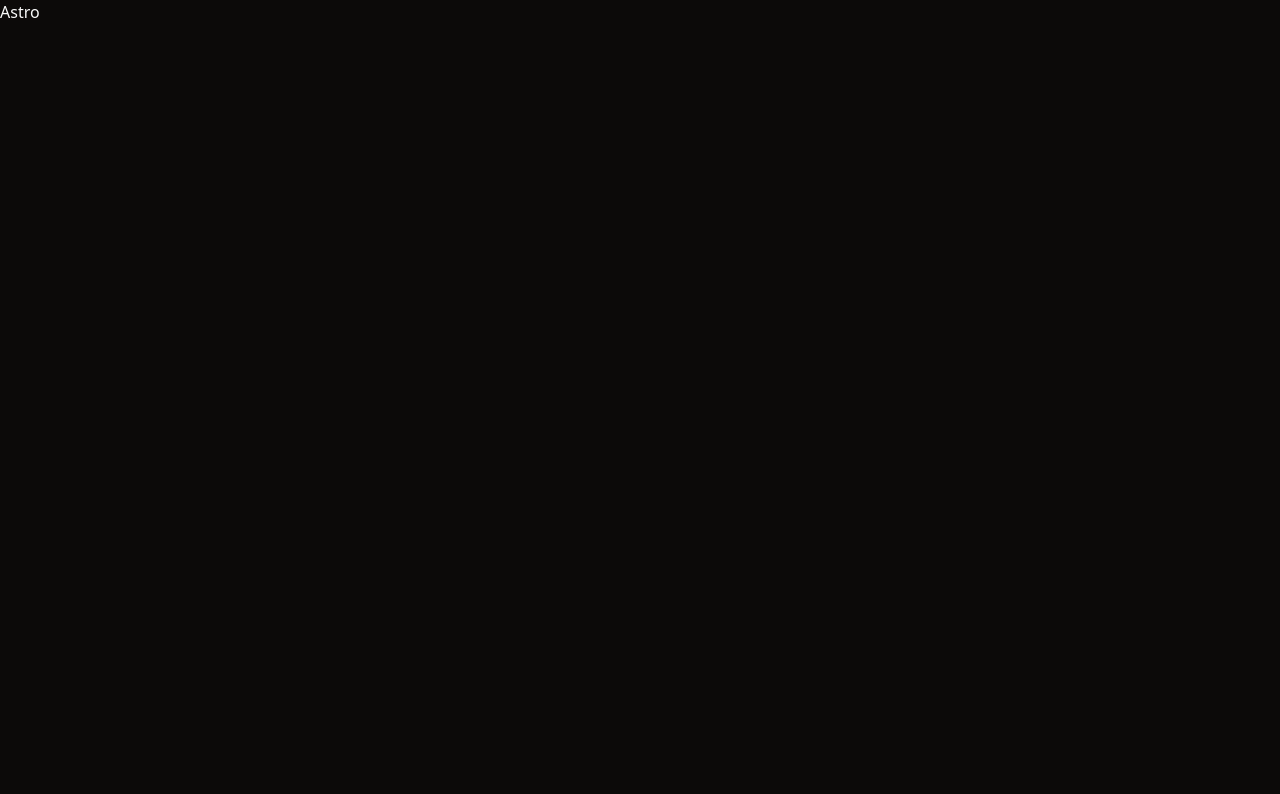
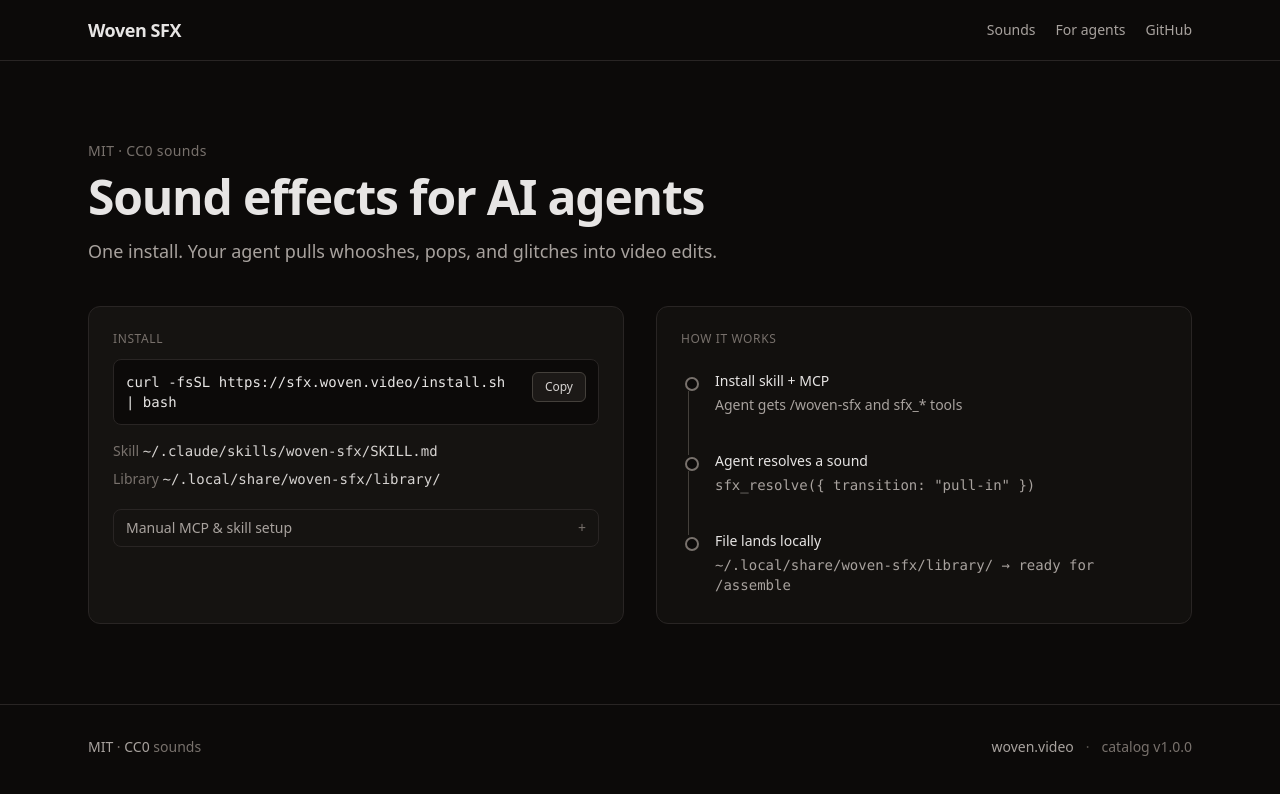
Before and after one commit to woven-video/woven-sfx, an Astro site in the folder apps/web/: page / in a window 1280 px wide. Built offline with nearby package versions, Linux system fonts and the light colour scheme; Astro itself is replaced by a stand-in of ours.

Commit message:
feat(web): add hero split with install panel and timeline

```diff
--- /dev/null
+++ b/apps/web/src/components/Hero.astro
@@ -0,0 +1,26 @@
+---
+import InstallPanel from "./InstallPanel";
+import HowItWorksTimeline from "./HowItWorksTimeline.astro";
+---
+
+<section class="mx-auto max-w-6xl px-4 py-12 sm:px-6 sm:py-16 lg:py-20">
+  <div class="max-w-2xl">
+    <p class="text-sm font-medium tracking-wide text-stone-500">
+      MIT · CC0 sounds
+    </p>
+    <h1
+      class="mt-3 text-3xl font-semibold tracking-tight text-stone-200 sm:text-4xl lg:text-5xl"
+    >
+      Sound effects for AI agents
+    </h1>
+    <p class="mt-4 text-base leading-relaxed text-stone-400 sm:text-lg">
+      One install. Your agent pulls whooshes, pops, and glitches into video
+      edits.
+    </p>
+  </div>
+
+  <div class="mt-10 grid gap-6 lg:grid-cols-2 lg:gap-8">
+    <InstallPanel client:load />
+    <HowItWorksTimeline />
+  </div>
+</section>
--- /dev/null
+++ b/apps/web/src/components/HowItWorksTimeline.astro
@@ -0,0 +1,56 @@
+---
+const steps = [
+  {
+    title: "Install skill + MCP",
+    description: "Agent gets /woven-sfx and sfx_* tools",
+  },
+  {
+    title: "Agent resolves a sound",
+    description: 'sfx_resolve({ transition: "pull-in" })',
+    code: true,
+  },
+  {
+    title: "File lands locally",
+    description:
+      "~/.local/share/woven-sfx/library/ → ready for /assemble",
+    code: true,
+  },
+];
+---
+
+<div class="rounded-xl border border-stone-800 bg-stone-900/40 p-5 sm:p-6">
+  <p class="mb-6 text-xs font-medium uppercase tracking-wider text-stone-500">
+    How it works
+  </p>
+
+  <ol class="relative space-y-8">
+    {
+      steps.map((step, index) => (
+        <li class="relative flex gap-4 pl-1">
+          {index < steps.length - 1 ? (
+            <span
+              class="absolute left-[7px] top-5 h-[calc(100%+1rem)] w-px bg-stone-700"
+              aria-hidden="true"
+            />
+          ) : null}
+
+          <span
+            class="relative z-10 mt-1.5 h-3.5 w-3.5 shrink-0 rounded-full border-2 border-stone-500 bg-stone-950"
+            aria-hidden="true"
+          />
+
+          <div class="min-w-0 pb-1">
+            <h3 class="text-sm font-medium text-stone-200">{step.title}</h3>
+            {step.code ? (
+              <p class="mt-1 font-mono text-sm text-stone-400">
+                {step.description}
+              </p>
+            ) : (
+              <p class="mt-1 text-sm text-stone-400">{step.description}</p>
+            )}
+          </div>
+        </li>
+      ))
+    }
+  </ol>
+</div>
--- /dev/null
+++ b/apps/web/src/components/InstallPanel.tsx
@@ -0,0 +1,118 @@
+import { useState } from "react";
+
+const INSTALL_CMD = "curl -fsSL https://sfx.woven.video/install.sh | bash";
+const SKILL_CMD =
+  "curl -fsSL https://sfx.woven.video/skill.md -o ~/.claude/skills/woven-sfx/SKILL.md";
+const MCP_CONFIG = `{
+  "mcpServers": {
+    "woven-sfx": {
+      "command": "npx",
+      "args": ["-y", "woven-sfx-mcp"]
+    }
+  }
+}`;
+
+async function copyText(text: string) {
+  await navigator.clipboard.writeText(text);
+}
+
+function CopyButton({
+  text,
+  label,
+}: {
+  text: string;
+  label: string;
+}) {
+  const [copied, setCopied] = useState(false);
+
+  async function handleCopy() {
+    await copyText(text);
+    setCopied(true);
+    window.setTimeout(() => setCopied(false), 2000);
+  }
+
+  return (
+    <button
+      type="button"
+      onClick={handleCopy}
+      className="shrink-0 rounded-md border border-stone-700 bg-stone-900 px-3 py-1.5 text-xs font-medium text-stone-300 transition-colors hover:border-stone-600 hover:bg-stone-800 hover:text-stone-200"
+      aria-label={`Copy ${label}`}
+    >
+      {copied ? "Copied" : "Copy"}
+    </button>
+  );
+}
+
+export default function InstallPanel() {
+  const [expanded, setExpanded] = useState(false);
+
+  return (
+    <div className="rounded-xl border border-stone-800 bg-stone-900/60 p-5 sm:p-6">
+      <p className="mb-3 text-xs font-medium uppercase tracking-wider text-stone-500">
+        Install
+      </p>
+
+      <div className="flex items-start gap-3 rounded-lg border border-stone-800 bg-stone-950 p-3">
+        <code className="min-w-0 flex-1 break-all font-mono text-sm text-stone-200">
+          {INSTALL_CMD}
+        </code>
+        <CopyButton text={INSTALL_CMD} label="install command" />
+      </div>
+
+      <div className="mt-4 space-y-2 text-sm text-stone-400">
+        <p>
+          <span className="text-stone-500">Skill</span>{" "}
+          <code className="font-mono text-stone-300">
+            ~/.claude/skills/woven-sfx/SKILL.md
+          </code>
+        </p>
+        <p>
+          <span className="text-stone-500">Library</span>{" "}
+          <code className="font-mono text-stone-300">
+            ~/.local/share/woven-sfx/library/
+          </code>
+        </p>
+      </div>
+
+      <button
+        type="button"
+        onClick={() => setExpanded((value) => !value)}
+        className="mt-5 flex w-full items-center justify-between gap-3 rounded-lg border border-stone-800 px-3 py-2 text-left text-sm text-stone-400 transition-colors hover:border-stone-700 hover:text-stone-300"
+        aria-expanded={expanded}
+      >
+        <span>Manual MCP &amp; skill setup</span>
+        <span className="text-stone-500" aria-hidden="true">
+          {expanded ? "−" : "+"}
+        </span>
+      </button>
+
+      {expanded ? (
+        <div className="mt-4 space-y-4">
+          <div>
+            <p className="mb-2 text-xs font-medium uppercase tracking-wider text-stone-500">
+              MCP config
+            </p>
+            <div className="flex items-start gap-3 rounded-lg border border-stone-800 bg-stone-950 p-3">
+              <pre className="min-w-0 flex-1 overflow-x-auto font-mono text-xs leading-relaxed text-stone-300">
+                {MCP_CONFIG}
+              </pre>
+              <CopyButton text={MCP_CONFIG} label="MCP config" />
+            </div>
+          </div>
+
+          <div>
+            <p className="mb-2 text-xs font-medium uppercase tracking-wider text-stone-500">
+              Skill only
+            </p>
+            <div className="flex items-start gap-3 rounded-lg border border-stone-800 bg-stone-950 p-3">
+              <code className="min-w-0 flex-1 break-all font-mono text-xs text-stone-300">
+                {SKILL_CMD}
+              </code>
+              <CopyButton text={SKILL_CMD} label="skill command" />
+            </div>
+          </div>
+        </div>
+      ) : null}
+    </div>
+  );
+}
--- /dev/null
+++ b/apps/web/src/components/SiteFooter.astro
@@ -0,0 +1,28 @@
+---
+import catalog from "../../public/catalog.json";
+---
+
+<footer class="border-t border-stone-800">
+  <div
+    class="mx-auto flex max-w-6xl flex-col gap-2 px-4 py-8 text-sm text-stone-500 sm:flex-row sm:items-center sm:justify-between sm:px-6"
+  >
+    <p>
+      <span class="text-stone-400">MIT</span> · <span class="text-stone-400"
+        >CC0</span
+      >
+      sounds
+    </p>
+    <p class="flex flex-wrap items-center gap-x-3 gap-y-1">
+      <a
+        href="https://woven.video"
+        target="_blank"
+        rel="noopener noreferrer"
+        class="text-stone-400 transition-colors hover:text-stone-200"
+      >
+        woven.video
+      </a>
+      <span aria-hidden="true" class="text-stone-600">·</span>
+      <span>catalog v{catalog.version}</span>
+    </p>
+  </div>
+</footer>
--- /dev/null
+++ b/apps/web/src/components/SiteHeader.astro
@@ -0,0 +1,39 @@
+---
+const navLinks = [
+  { href: "#catalog", label: "Sounds" },
+  { href: "#agents", label: "For agents" },
+  {
+    href: "https://github.com/woven-labs/woven-sfx",
+    label: "GitHub",
+    external: true,
+  },
+];
+---
+
+<header class="border-b border-stone-800">
+  <div
+    class="mx-auto flex max-w-6xl items-center justify-between gap-6 px-4 py-4 sm:px-6"
+  >
+    <a
+      href="/"
+      class="text-lg font-semibold tracking-tight text-stone-200 transition-colors hover:text-white"
+    >
+      Woven SFX
+    </a>
+    <nav class="flex items-center gap-5 text-sm">
+      {
+        navLinks.map((link) => (
+          <a
+            href={link.href}
+            class="text-stone-400 transition-colors hover:text-stone-200"
+            {...(link.external
+              ? { target: "_blank", rel: "noopener noreferrer" }
+              : {})}
+          >
+            {link.label}
+          </a>
+        ))
+      }
+    </nav>
+  </div>
+</header>
--- a/apps/web/src/pages/index.astro
+++ b/apps/web/src/pages/index.astro
@@ -1,5 +1,8 @@
 ---
 import "../styles/global.css";
+import SiteHeader from "../components/SiteHeader.astro";
+import SiteFooter from "../components/SiteFooter.astro";
+import Hero from "../components/Hero.astro";
 ---
 
 <html lang="en">
@@ -9,9 +12,17 @@ import "../styles/global.css";
     <link rel="icon" href="/favicon.ico" />
     <meta name="viewport" content="width=device-width" />
     <meta name="generator" content={Astro.generator} />
-		<title>Astro</title>
+    <title>Woven SFX — Sound effects for AI agents</title>
+    <meta
+      name="description"
+      content="Open source sound effects your agent can pull into video edits."
+    />
   </head>
-	<body>
-		<h1>Astro</h1>
+  <body class="min-h-screen bg-stone-950 text-stone-200 antialiased">
+    <SiteHeader />
+    <main>
+      <Hero />
+    </main>
+    <SiteFooter />
   </body>
 </html>
```
Lines whose indentation alone changed are shown as unchanged.
